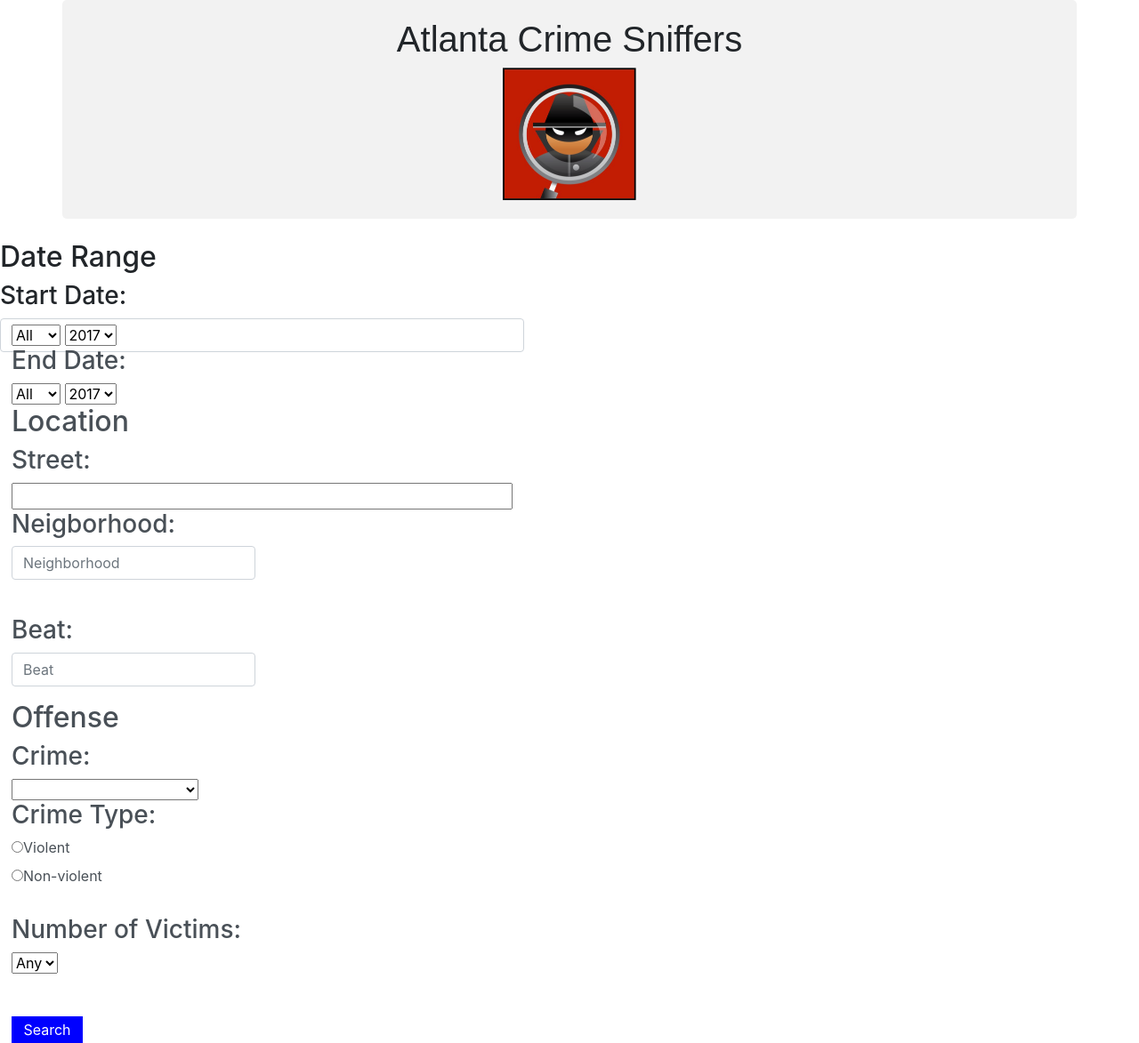
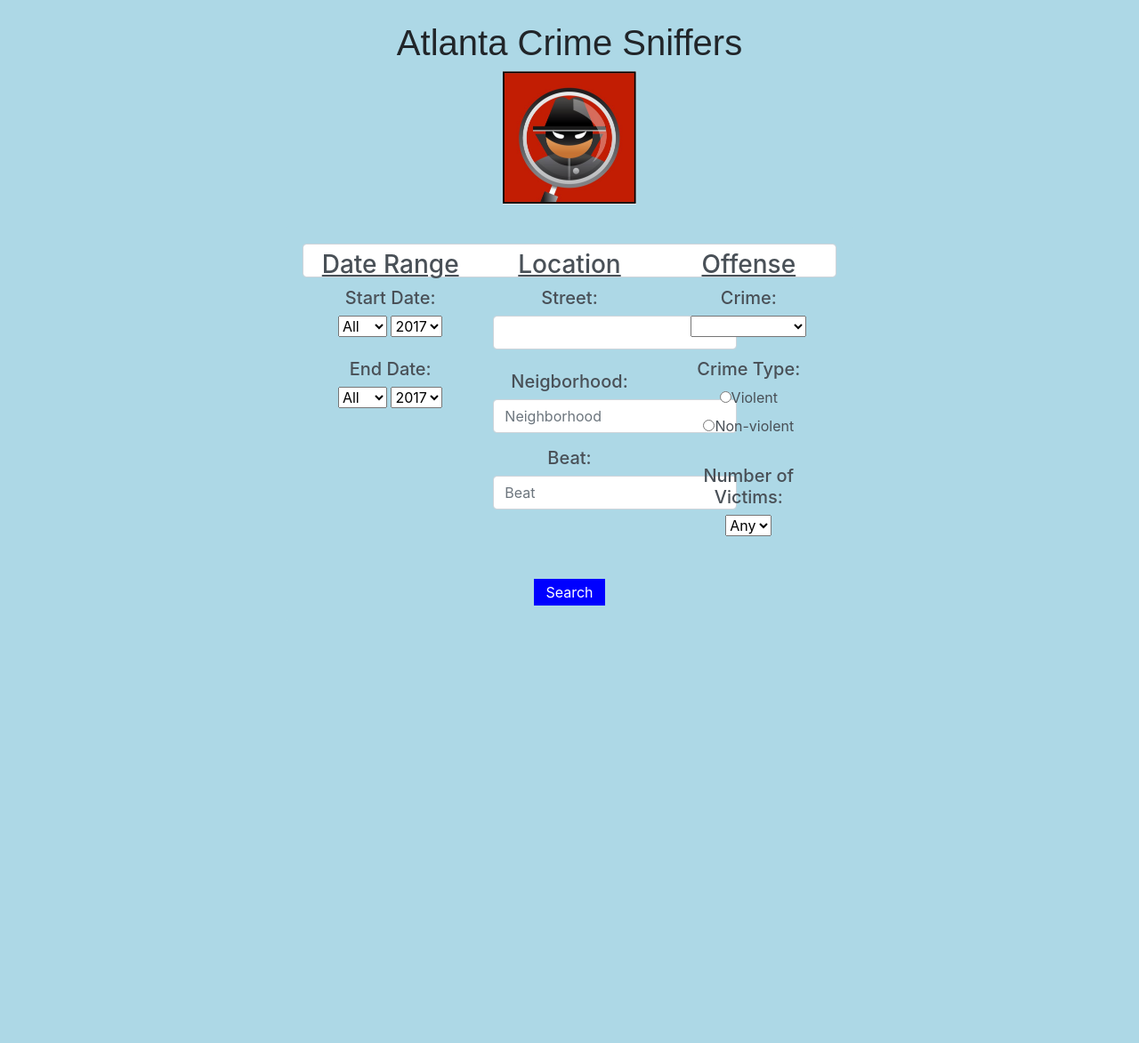
Before and after one commit to ptstory/crimesniffers, a PHP site: page / in a window 1280 px wide. Shown: the whole page at 89% size. After the commit the page ends 681 px from the top, so only its background shows below. Run offline with PHP 8.4, Linux system fonts and the light colour scheme.

Commit message:
added style on index.php

```diff
--- a/index.php
+++ b/index.php
@@ -1,34 +1,35 @@
 <!DOCTYPE html>
 <html>
-
     <head>
-
     <!--i dont know if these are safe to delete : -->
     <!--<script type="text/javascript" src="https://cdn.jsdelivr.net/bootstrap.daterangepicker/2/daterangepicker.js"></script>-->
     <!--<link rel="stylesheet" type="text/css" href="https://cdn.jsdelivr.net/bootstrap.daterangepicker/2/daterangepicker.css" />-->
     <!--<script type="text/javascript" src="https://cdnjs.cloudflare.com/ajax/libs/moment.js/2.22.0/moment.min.js"></script>-->
     <!--<script type="text/javascript" src="cdnjs.cloudflare.com/ajax/libs/typeahead.js/0.10.4/typeahead.bundle.min.js"></script>-->
-
         <script type="text/javascript" src="https://cdnjs.cloudflare.com/ajax/libs/jquery/3.3.1/jquery.min.js"></script>
         <script type="text/javascript" src="https://cdnjs.cloudflare.com/ajax/libs/twitter-bootstrap/4.1.0/js/bootstrap.min.js"></script>
         <script type="text/javascript" src="typeahead-helper.js"></script>
         <script type="text/javascript" src="bootstrap3-typeahead.js"></script>
-
         <link rel="stylesheet" href="https://cdnjs.cloudflare.com/ajax/libs/twitter-bootstrap/4.1.0/css/bootstrap.min.css" />
         <link rel="stylesheet" href="index_style.css" />
-
     </head>
 
-<body>
-    <div align="center" class="container">
-        <h1 style="font-family:arial;"> Atlanta Crime Sniffers</h1>
+    <body style="background-color:lightblue">
+        </br>
+        <div align="center">
+            <h1 style="font-family:arial;">Atlanta Crime Sniffers</h1>
             <img src='logo.png'>
         </div>
-    <br>
-    <h2> Date Range </h2>
 
-    <h3> Start Date: </h3>
+        </br>
+
+        <div class="container center_div" style="margin: 0 auto; width:50%; background-color:lightblue">
         <form action="results.php" class="form-control" method="post">
+
+            <div class="row text-center">
+                <div class="col-md-4">
+                    <h3 class="text-center"><u>Date Range</u></h3>
+                    <h5 class="text-center">Start Date:</h5>
                     <select name="smonth">
                         <option value="">All</option>
                         <option value="01">Jan</option>
@@ -49,11 +50,10 @@
                 <option value="2017">2017</option>
             </select>
 
+            </br>
+            </br>
 
-        <br>
-
-        <h3> End Date: </h3>
-
+            <h5>End Date:</h5>
             <select name="emonth">
                 <option value="">All </option>
                 <option value="01">Jan</option>
@@ -74,31 +74,36 @@
                 <option value="2017">2017</option>
             </select>
 
-        <h2> Location </h2>
+            </div>
+            <hr>
 
-        <h3>Street:</h3>
-        <input type="text" name="street" size="50">
+            <div class="col-md-4">
+            <h3><u>Location</u></h3>
+
+            <h5>Street:</h5>
+            <input class="typeahead form-control" type="text" name="street" size="20">
             <br>
-
-        <h3> Neigborhood: </h3>
+            <br>
+            <h5>Neigborhood:</h5>
 
             <div class="form-group">
                 <input class="typeahead form-control" id="neighborhoods_search" type="text" autocomplete="off" placeholder="Neighborhood" name="neighborhood">
             </div>
 
-        <br>
-
-        <h3> Beat: </h3>
+            <h5>Beat:</h5>
 
             <div class="form-group">
                 <input class="typeahead form-control" id="beats_search" type="text" autocomplete="off" name="beat" placeholder="Beat">
             </div>
+            </div>
 
-        <h2> Offense </h2>
+            <hr>
 
-        <h3> Crime: </h3>
+            <div class="col-md-4">
+            <h3><u>Offense</u></h3>
+            <h5>Crime:</h5>
 
-        <select name="crime">
+            <select name="crime" style="width: 130px;">
                 <option value=""> </option>
                 <option value="Larceny-Non-Vehicle">Larceny-Non-Vehicle</option>
                 <option value="Larceny-From-Vehicle">Larceny-From-Vehicle</option>
@@ -111,20 +116,27 @@
                 <option value="Homicide">Homicide</option>
             </select>
 
-        <h3> Crime Type: </h3>
+            </br>
+            </br>
+            <h5>Crime Type:</h5>
 
             <div class="radio">
                 <label><input type="radio" name="crimetype" value="violent">Violent</label>
             </div>
+
             <div class="radio">
-            <label><input type="radio" name="crimetype" value="non-violent">Non-violent</label>
-        </div>
-        <div class="radio">
-            <label><input type="radio" name="crimetype" value="" style="display: none" checked></label>
+                <label>
+                    <input type="radio" name="crimetype" value="non-violent">Non-violent
+                </label>
             </div>
 
+            <div class="radio">
+                <label>
+                    <input type="radio" name="crimetype" value="" style="display: none" checked>
+                </label>
+            </div>
 
-        <h3> Number of Victims: </h3>
+            <h5>Number of Victims:</h5>
 
             <select name="numberofvict">
                 <option value="">Any</option>
@@ -135,11 +147,19 @@
                 <option value="5">5</option>
             </select>
 
-        <br>
-        <br>
-        <br>
+            </br>
+            </br>
+            </br>
+
+            </div>
+            </div>
+            <div class="text-center">
+
             <input type="submit" value="Search">
+            </div>
+            </div>
+
         </form>
+
     </body>
-
 </html>
```
Lines whose indentation alone changed are shown as unchanged.
